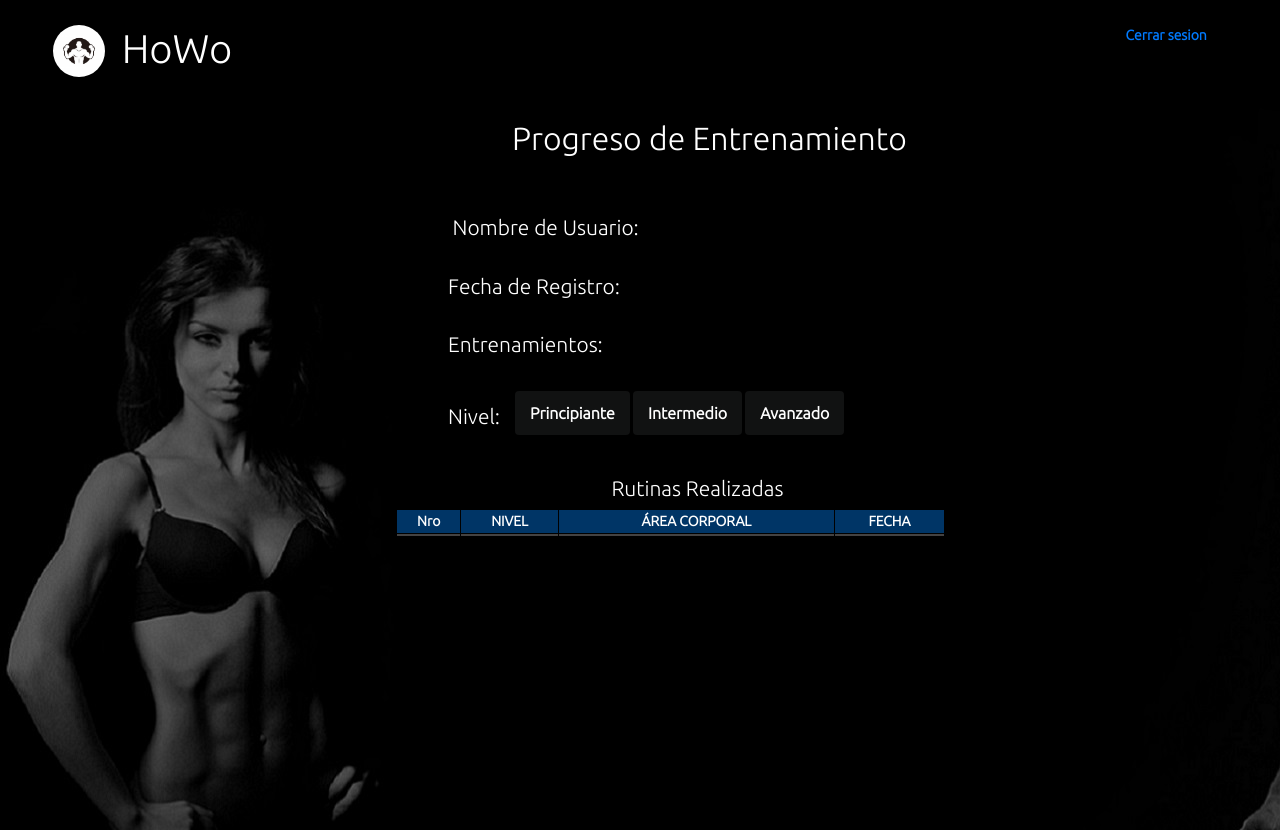
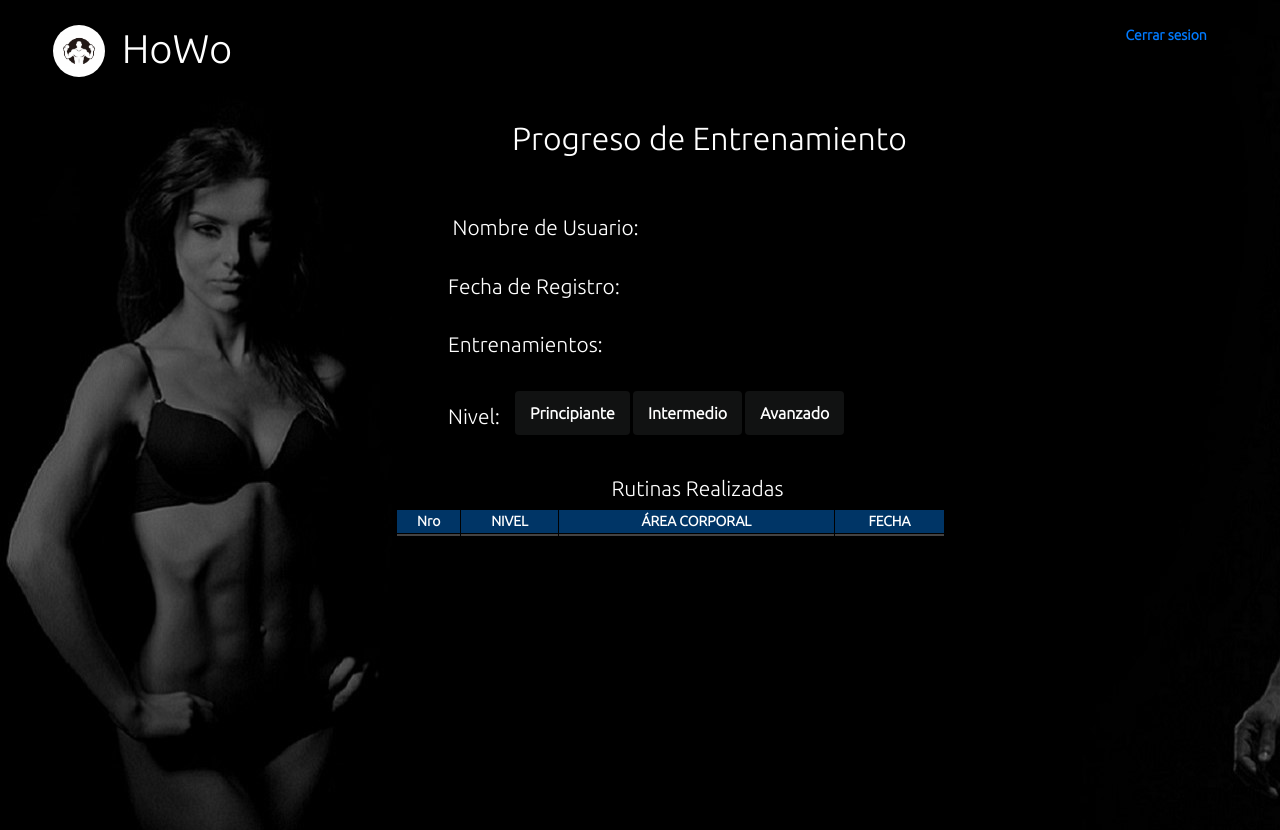
Before and after one commit to Home-Workout/HoWo, a PHP site: page /VerProgreso.php in a window 1280 px wide. Run offline with PHP 8.4, Linux system fonts and the light colour scheme; lists and menus that the app fills with data are empty; some libraries are stand-ins or nearby versions.

Commit message:
bug ajuste de fondo VerProgreso

```diff
--- a/styles/VerProgreso.css
+++ b/styles/VerProgreso.css
@@ -1,5 +1,5 @@
 body {
-    background-image: url(fondo-Progreso..jpg);
+    background-image: url(fondo-Progreso1.jpg);
     font-family: 'Ubuntu', sans-serif;
     font-size: 14px;
     font-weight: bold;
```
Also changed, not shown: styles/fondo-Progreso1.jpg (added).
